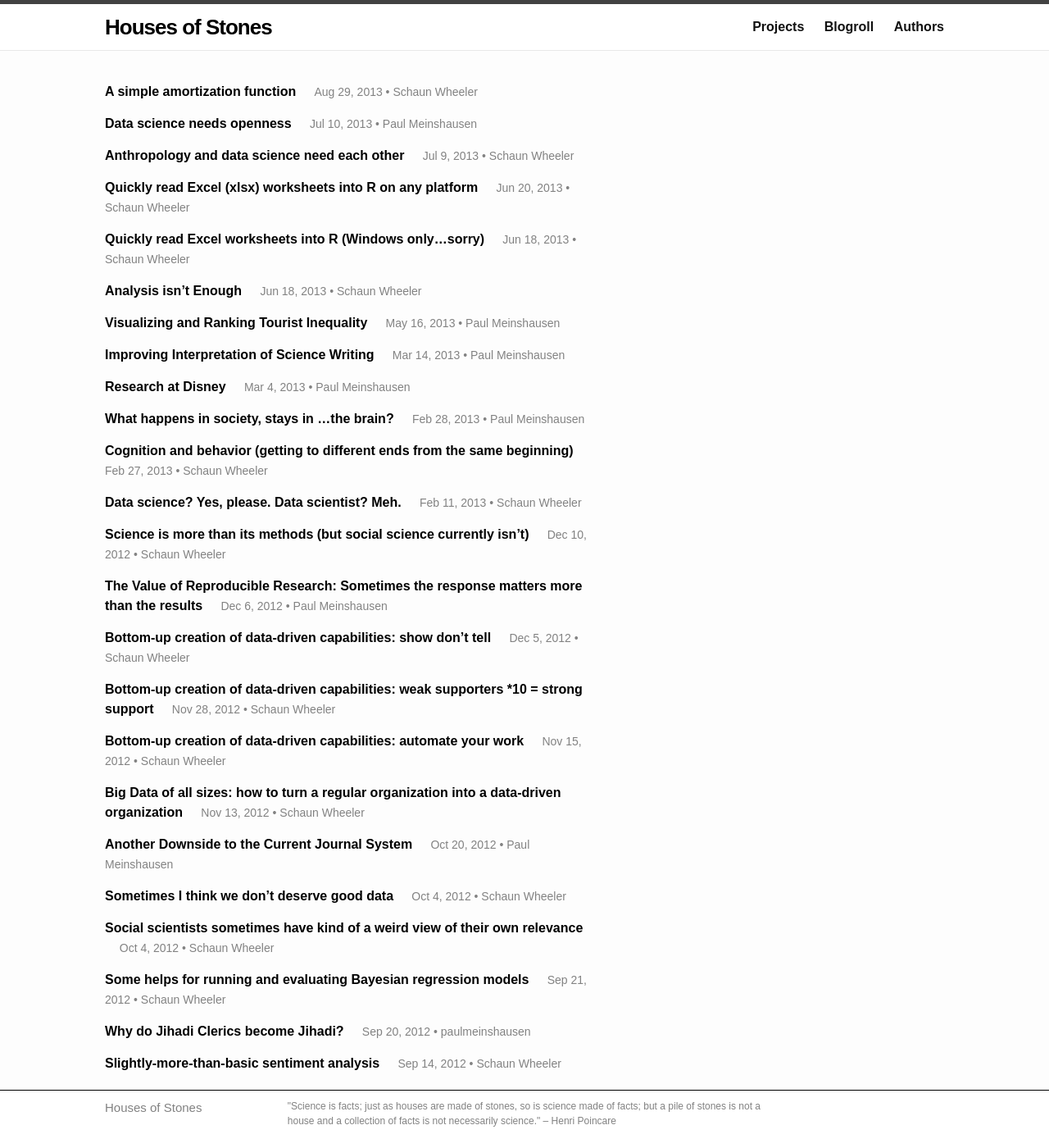
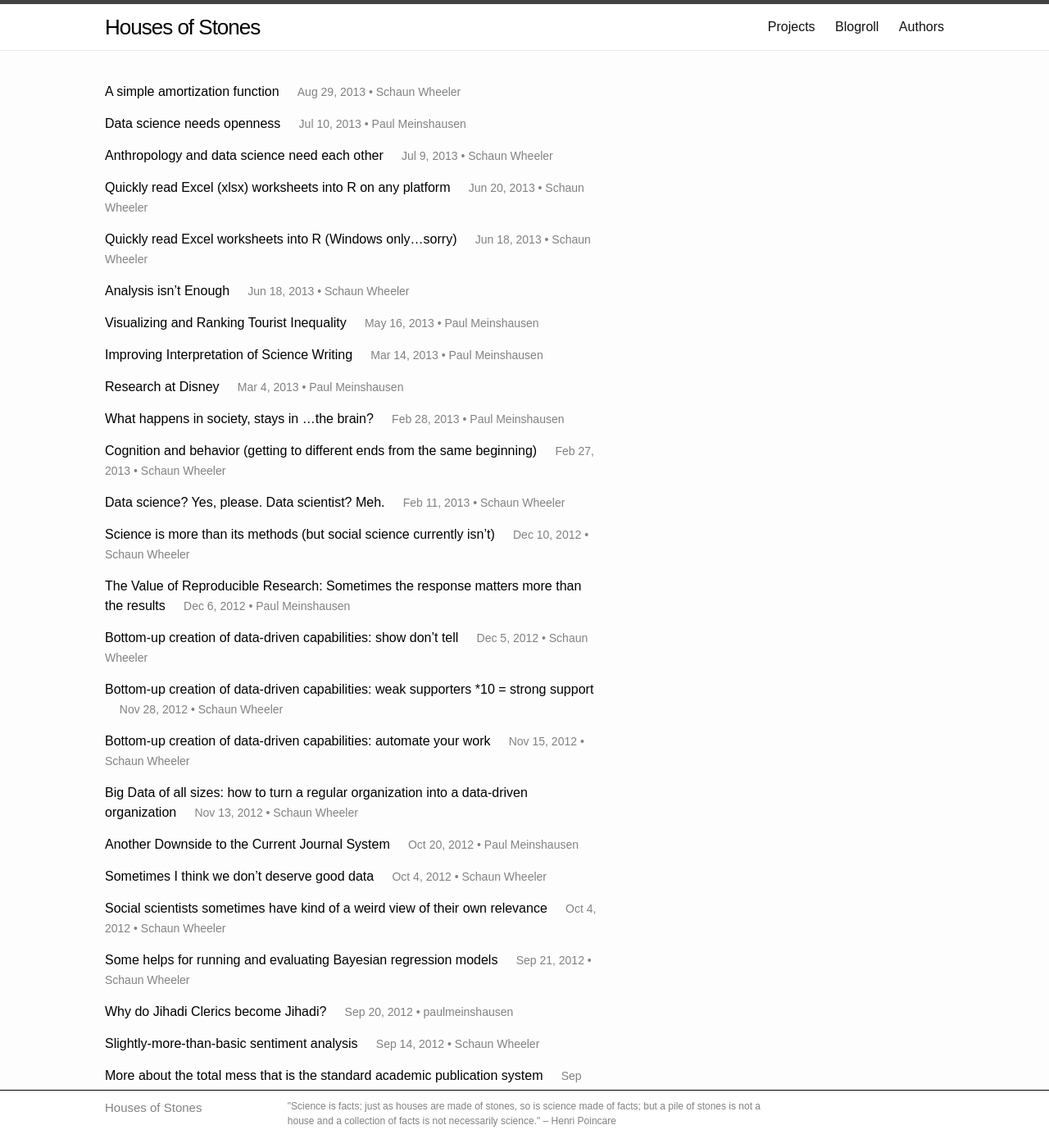
Before and after one commit to housesofstones/housesofstones.github.io, a Jekyll site: the page built from index.html, in a window 1280 px wide and 1400 px high. Shown: the whole window at 82% size. Built offline with Jekyll 4.4.1, drawn with Linux system fonts in a browser that asks for light colours; nearby versions of some CDN libraries.

Commit message:
Update hoscustom.css

```diff
--- a/css/hoscustom.css
+++ b/css/hoscustom.css
@@ -1,12 +1,6 @@
 a:link {
-    font-weight: bold !important;
     text-decoration: none;
     color: black;
-}
-
-a:visited {
-    color: #666666;
-    font-weight: normal !important;
 }
 
 a:hover {
```
